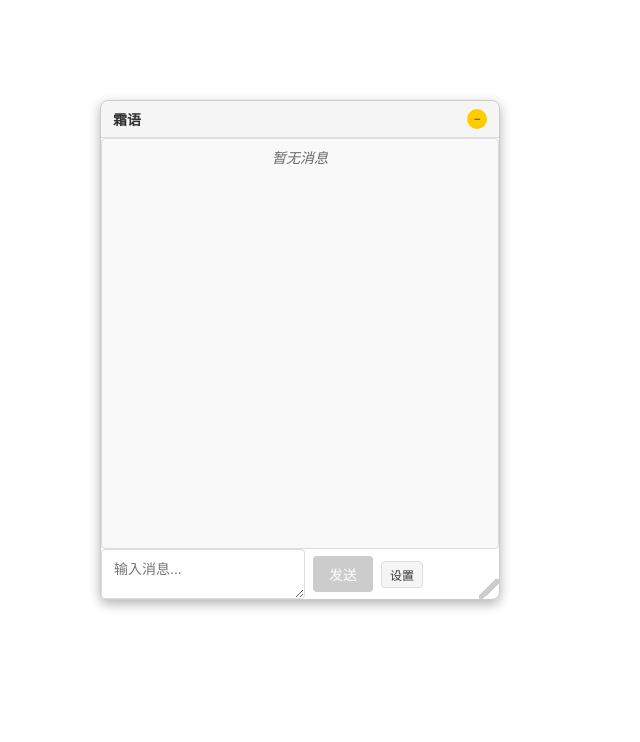
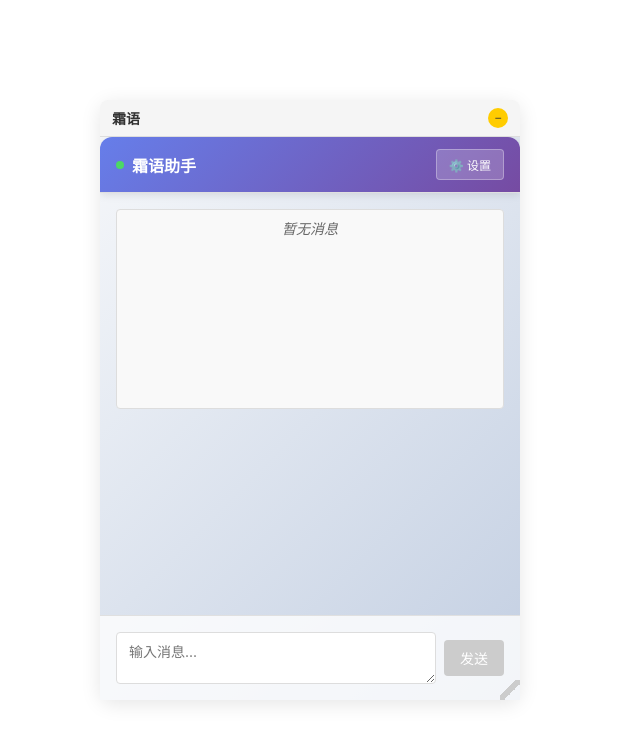
Before and after one commit to YeShuang25/ShuangDialog, a React app: page / in a window 1280 px wide. Shown: the top 742 px of the page, without its empty margins (0-640 px from the left). Built offline with nearby package versions, Linux system fonts and the light colour scheme; the HTML template or start-up script is replaced by a standard one.

Commit message:
feat(ui): 增强聊天面板和按钮组件的样式和交互
- 为Button组件添加style属性支持自定义样式
- 重构ChatPanel界面，添加主题系统和动画效果
- 改进设置面板的UI布局和交互元素
- 优化整体视觉设计，包括渐变背景和阴影效果

```diff
--- a/src/ui/components/base/Button.tsx
+++ b/src/ui/components/base/Button.tsx
@@ -7,6 +7,7 @@ export interface ButtonProps {
   size?: 'small' | 'medium' | 'large';
   disabled?: boolean;
   className?: string;
+  style?: React.CSSProperties;
 }
 
 export const Button: React.FC<ButtonProps> = ({
@@ -15,7 +16,8 @@ export const Button: React.FC<ButtonProps> = ({
   variant = 'primary',
   size = 'medium',
   disabled = false,
-  className = ''
+  className = '',
+  style = {}
 }) => {
   const baseStyles = {
     border: 'none',
@@ -59,7 +61,8 @@ export const Button: React.FC<ButtonProps> = ({
   const styles = {
     ...baseStyles,
     ...variantStyles[variant],
-    ...sizeStyles[size]
+    ...sizeStyles[size],
+    ...style
   };
 
   return (
--- a/src/ui/pages/ChatPanel.tsx
+++ b/src/ui/pages/ChatPanel.tsx
@@ -2,6 +2,35 @@
 import React, { useState } from 'react';
 import { FloatingWindow, Button } from '../components';
 import { MessageList, Message, MessageInput } from '../features';
+
+// 颜色主题
+const theme = {
+  primary: '#007acc',
+  primaryLight: '#e3f2fd',
+  secondary: '#f5f5f5',
+  accent: '#ff6b6b',
+  text: '#333333',
+  textLight: '#666666',
+  border: '#e0e0e0',
+  background: '#ffffff',
+  shadow: '0 4px 20px rgba(0, 0, 0, 0.1)'
+};
+
+// CSS动画样式
+const styles = `
+  @keyframes pulse {
+    0% { opacity: 1; }
+    50% { opacity: 0.5; }
+    100% { opacity: 1; }
+  }
+
+  @keyframes fadeIn {
+    from { opacity: 0; transform: translateY(10px); }
+    to { opacity: 1; transform: translateY(0); }
+  }
+
+  .fade-in { animation: fadeIn 0.3s ease-out; }
+`;
 
 export const ChatPanel: React.FC = () => {
   const [showSettings, setShowSettings] = useState(false);
@@ -26,29 +55,96 @@ export const ChatPanel: React.FC = () => {
     setMessages(prev => [...prev, newMessage]);
   };
 
+  // 动态添加样式
+  React.useEffect(() => {
+    const styleElement = document.createElement('style');
+    styleElement.textContent = styles;
+    document.head.appendChild(styleElement);
+
+    return () => {
+      document.head.removeChild(styleElement);
+    };
+  }, []);
+
   return (
     <>
       <FloatingWindow
         title="霜语"
         defaultPosition={{ x: 100, y: 100 }}
-        defaultSize={{ width: 400, height: 500 }}
+        defaultSize={{ width: 420, height: 600 }}
         style={{
-          backgroundColor: '#ffffff',
-          color: '#000000',
-          fontFamily: 'Arial, sans-serif',
-          fontSize: '14px'
+          backgroundColor: theme.background,
+          color: theme.text,
+          fontFamily: '-apple-system, BlinkMacSystemFont, "Segoe UI", Roboto, sans-serif',
+          fontSize: '14px',
+          boxShadow: theme.shadow,
+          border: 'none',
+          borderRadius: '12px'
         }}
       >
-        <div style={{ height: '100%', display: 'flex', flexDirection: 'column' }}>
+        <div style={{
+          height: '100%',
+          display: 'flex',
+          flexDirection: 'column',
+          background: 'linear-gradient(135deg, #f5f7fa 0%, #c3cfe2 100%)'
+        }}>
+          {/* 标题栏 */}
+          <div style={{
+            padding: '12px 16px',
+            background: 'linear-gradient(135deg, #667eea 0%, #764ba2 100%)',
+            color: 'white',
+            borderBottom: `1px solid ${theme.border}`,
+            borderRadius: '12px 12px 0 0',
+            display: 'flex',
+            justifyContent: 'space-between',
+            alignItems: 'center',
+            boxShadow: '0 2px 8px rgba(0,0,0,0.1)'
+          }}>
+            <div style={{
+              fontWeight: '600',
+              fontSize: '16px',
+              display: 'flex',
+              alignItems: 'center',
+              gap: '8px'
+            }}>
+              <span style={{
+                width: '8px',
+                height: '8px',
+                backgroundColor: '#4cd964',
+                borderRadius: '50%',
+                animation: 'pulse 2s infinite'
+              }} />
+              霜语助手
+            </div>
+
+            <Button
+              onClick={toggleSettings}
+              variant="secondary"
+              size="small"
+              style={{
+                padding: '6px 12px',
+                fontSize: '12px',
+                backgroundColor: 'rgba(255,255,255,0.2)',
+                color: 'white',
+                border: '1px solid rgba(255,255,255,0.3)'
+              }}
+            >
+              ⚙️ 设置
+            </Button>
+          </div>
+
           {/* 消息显示区域 */}
+          <div style={{ flex: 1, padding: '16px', overflow: 'hidden' }}>
             <MessageList messages={messages} />
+          </div>
 
           {/* 输入框区域 */}
-          <div style={{ display: 'flex', gap: '8px', alignItems: 'center' }}>
+          <div style={{
+            padding: '16px',
+            borderTop: `1px solid ${theme.border}`,
+            background: 'rgba(255,255,255,0.8)'
+          }}>
             <MessageInput onSendMessage={handleSendMessage} />
-            <Button onClick={toggleSettings} variant="secondary" size="small">
-              设置
-            </Button>
           </div>
         </div>
       </FloatingWindow>
@@ -58,46 +154,131 @@ export const ChatPanel: React.FC = () => {
         <FloatingWindow
           title="设置"
           defaultPosition={{ x: 520, y: 100 }}
-          defaultSize={{ width: 300, height: 200 }}
+          defaultSize={{ width: 320, height: 280 }}
+          onClose={toggleSettings}
           style={{
-            backgroundColor: '#ffffff',
-            color: '#000000',
-            fontFamily: 'Arial, sans-serif',
-            fontSize: '14px'
+            backgroundColor: theme.background,
+            color: theme.text,
+            fontFamily: '-apple-system, BlinkMacSystemFont, "Segoe UI", Roboto, sans-serif',
+            fontSize: '14px',
+            boxShadow: theme.shadow,
+            border: 'none',
+            borderRadius: '12px'
           }}
         >
-          <div style={{ padding: '16px' }}>
-            <div style={{ marginBottom: '16px' }}>
-              <label style={{ display: 'flex', alignItems: 'center', gap: '8px' }}>
+          <div style={{
+            height: '100%',
+            display: 'flex',
+            flexDirection: 'column',
+            background: 'linear-gradient(135deg, #f5f7fa 0%, #c3cfe2 100%)'
+          }}>
+            {/* 设置标题 */}
+            <div style={{
+              padding: '16px',
+              background: 'linear-gradient(135deg, #667eea 0%, #764ba2 100%)',
+              color: 'white',
+              borderBottom: `1px solid ${theme.border}`,
+              borderRadius: '12px 12px 0 0'
+            }}>
+              <h3 style={{ margin: 0, fontSize: '16px', fontWeight: '600' }}>设置选项</h3>
+            </div>
+
+            {/* 设置内容 */}
+            <div style={{
+              flex: 1,
+              padding: '20px',
+              display: 'flex',
+              flexDirection: 'column',
+              gap: '16px'
+            }}>
+              {/* 调试模式开关 */}
+              <div style={{
+                display: 'flex',
+                justifyContent: 'space-between',
+                alignItems: 'center',
+                padding: '12px',
+                backgroundColor: 'rgba(255,255,255,0.8)',
+                borderRadius: '8px',
+                border: `1px solid ${theme.border}`
+              }}>
+                <div>
+                  <div style={{ fontWeight: '600', color: theme.text, marginBottom: '4px' }}>
+                    调试模式
+                  </div>
+                  <div style={{ fontSize: '12px', color: theme.textLight }}>
+                    启用详细的调试信息输出
+                  </div>
+                </div>
+                <label style={{
+                  position: 'relative',
+                  display: 'inline-block',
+                  width: '44px',
+                  height: '24px'
+                }}>
                   <input
                     type="checkbox"
                     checked={debugMode}
                     onChange={toggleDebugMode}
+                    style={{ opacity: 0, width: 0, height: 0 }}
                   />
-                <span>调试模式</span>
+                  <span style={{
+                    position: 'absolute',
+                    cursor: 'pointer',
+                    top: 0,
+                    left: 0,
+                    right: 0,
+                    bottom: 0,
+                    backgroundColor: debugMode ? theme.primary : '#ccc',
+                    transition: '0.4s',
+                    borderRadius: '24px'
+                  }}>
+                    <span style={{
+                      position: 'absolute',
+                      content: '""',
+                      height: '18px',
+                      width: '18px',
+                      left: debugMode ? '20px' : '3px',
+                      bottom: '3px',
+                      backgroundColor: 'white',
+                      transition: '0.4s',
+                      borderRadius: '50%',
+                      boxShadow: '0 2px 4px rgba(0,0,0,0.2)'
+                    }} />
+                  </span>
                 </label>
               </div>
 
-            <div style={{ marginBottom: '16px' }}>
-              <p style={{ margin: '0', color: '#666', fontSize: '12px' }}>
-                这里可以添加更多设置选项...
-              </p>
+              {/* 其他设置项占位 */}
+              <div style={{
+                padding: '12px',
+                backgroundColor: 'rgba(255,255,255,0.8)',
+                borderRadius: '8px',
+                border: `1px solid ${theme.border}`,
+                textAlign: 'center'
+              }}>
+                <div style={{ fontSize: '12px', color: theme.textLight }}>
+                  更多设置选项将在后续版本中添加
+                </div>
+              </div>
             </div>
 
-            <button
+            {/* 底部操作按钮 */}
+            <div style={{
+              padding: '16px',
+              borderTop: `1px solid ${theme.border}`,
+              background: 'rgba(255,255,255,0.8)',
+              display: 'flex',
+              justifyContent: 'flex-end',
+              gap: '8px'
+            }}>
+              <Button
                 onClick={toggleSettings}
-              style={{
-                padding: '6px 12px',
-                backgroundColor: '#666',
-                color: 'white',
-                border: 'none',
-                borderRadius: '4px',
-                cursor: 'pointer',
-                fontSize: '12px'
-              }}
+                variant="secondary"
+                size="small"
               >
                 关闭
-            </button>
+              </Button>
+            </div>
           </div>
         </FloatingWindow>
       )}
```
Lines whose indentation alone changed are shown as unchanged.
